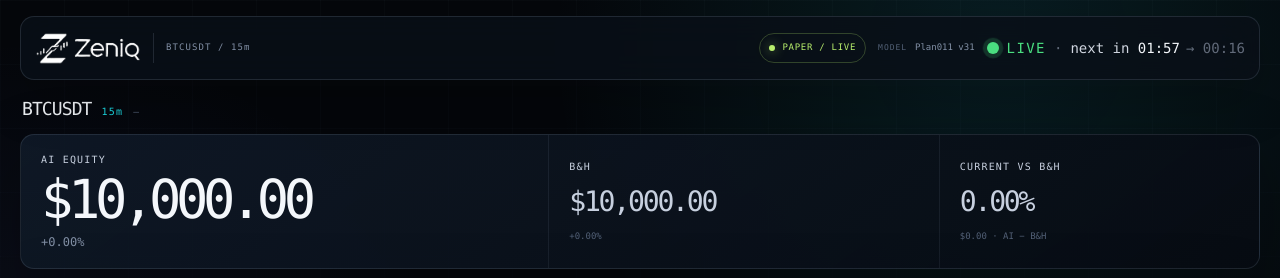
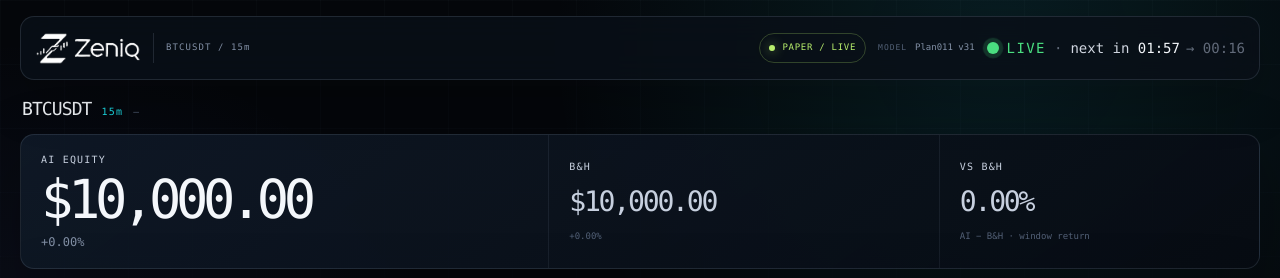
Before and after one commit to shinji-ogasa/unidream-demo-web, a Next.js app: page / in a window 1280 px wide. Shown: the top 278 px of the page. Built offline with nearby package versions, Linux system fonts and the light colour scheme; no server answers; the database is empty.

Commit message:
fix(dashboard): align benchmark comparison basis

```diff
--- a/src/features/dashboard/components/Dashboard.tsx
+++ b/src/features/dashboard/components/Dashboard.tsx
@@ -6,7 +6,7 @@ import Link from "next/link";
 
 import { ANNUALIZATION, sortedAscending } from "@/lib/aggregate";
 import { fmtPercent, fmtTime, fmtUSD, pnlPercent } from "@/lib/format";
-import { buildBuyAndHoldEquity, computeMetrics } from "@/lib/metrics";
+import { computeMetrics } from "@/lib/metrics";
 import {
   INITIAL_EQUITY,
   SYMBOL,
@@ -100,17 +100,28 @@ export function Dashboard({ initial }: DashboardProps) {
   const lastPrice = state?.last_price ?? prediction?.latest_close ?? null;
   const lastTimestamp = state?.last_timestamp ?? prediction?.latest_timestamp ?? null;
   const bnhEquity = useMemo(() => {
-    const values = buildBuyAndHoldEquity(sortedSnapshots, INITIAL_EQUITY);
-    return values.at(-1) ?? INITIAL_EQUITY;
+    // Keep the headline benchmark on the same price-return basis as AlphaEx
+    // and the comparison chart, so the sign is not changed by cost treatment.
+    const firstPrice = sortedSnapshots[0]?.price;
+    const lastPrice = sortedSnapshots.at(-1)?.price;
+    if (
+      typeof firstPrice !== "number" ||
+      typeof lastPrice !== "number" ||
+      !Number.isFinite(firstPrice) ||
+      !Number.isFinite(lastPrice) ||
+      firstPrice <= 0 ||
+      lastPrice <= 0
+    ) {
+      return INITIAL_EQUITY;
+    }
+    return INITIAL_EQUITY * lastPrice / firstPrice;
   }, [sortedSnapshots]);
   const pnl = pnlPercent(equity, INITIAL_EQUITY);
   const bnhPnl = pnlPercent(bnhEquity, INITIAL_EQUITY);
-  const equityDelta = equity - bnhEquity;
-  const equityDeltaPercent = equityDelta / INITIAL_EQUITY;
   const pnlTone: "good" | "bad" | "default" =
     pnl > 0.001 ? "good" : pnl < -0.001 ? "bad" : "default";
   const deltaTone: "good" | "bad" | "default" =
-    equityDelta > 0.005 ? "good" : equityDelta < -0.005 ? "bad" : "default";
+    metrics.alphaEx > 0.00001 ? "good" : metrics.alphaEx < -0.00001 ? "bad" : "default";
   const signalKey = (prediction?.signal ?? "").toLowerCase();
   const signalTone = SIGNAL_TONE[signalKey] ?? "default";
   const modelName = initial.contract.model;
@@ -171,11 +182,11 @@ export function Dashboard({ initial }: DashboardProps) {
             </div>
 
             <div className="dashboard-result-summary__delta">
-              <span>CURRENT VS B&amp;H</span>
+              <span>VS B&amp;H</span>
               <strong className={`dashboard-result-summary__delta--${deltaTone}`}>
-                {fmtPercent(equityDeltaPercent, 2, true)}
+                {fmtPercent(metrics.alphaEx, 2, true)}
               </strong>
-              <small>{fmtUSD(Math.abs(equityDelta))} · AI − B&amp;H</small>
+              <small>AI − B&amp;H · window return</small>
             </div>
           </section>
 
--- a/src/features/dashboard/components/PerformanceChart.tsx
+++ b/src/features/dashboard/components/PerformanceChart.tsx
@@ -14,7 +14,6 @@ import {
 } from "recharts";
 
 import { tickLabel } from "@/lib/aggregate";
-import { buildBuyAndHoldEquity } from "@/lib/metrics";
 import { INITIAL_EQUITY, SYMBOL, TIMEFRAME, type EquitySnapshot } from "@/lib/types";
 
 type Range = { startIndex: number; endIndex: number };
@@ -45,9 +44,9 @@ function formatPerformance(value: number): string {
 export function PerformanceChart({ snapshots, range, onRangeChange }: Props) {
   const data: Row[] = useMemo(() => {
     if (snapshots.length === 0) return [];
-    const bnhEquities = buildBuyAndHoldEquity(snapshots, INITIAL_EQUITY);
     const strategyStart = snapshots[0]?.equity ?? INITIAL_EQUITY;
-    const bnhStart = bnhEquities[0] ?? INITIAL_EQUITY;
+    // AlphaEx compares the strategy return with the raw B&H price return.
+    const bnhStart = snapshots[0]?.price ?? 0;
     const rows: Row[] = [];
     for (const s of snapshots) {
       const t = new Date(s.timestamp).getTime();
@@ -55,7 +54,7 @@ export function PerformanceChart({ snapshots, range, onRangeChange }: Props) {
         t,
         label: tickLabel(t),
         equity: returnPercent(s.equity, strategyStart),
-        bnh: returnPercent(bnhEquities[rows.length] ?? bnhStart, bnhStart),
+        bnh: returnPercent(s.price, bnhStart),
       });
     }
     return rows;
```
